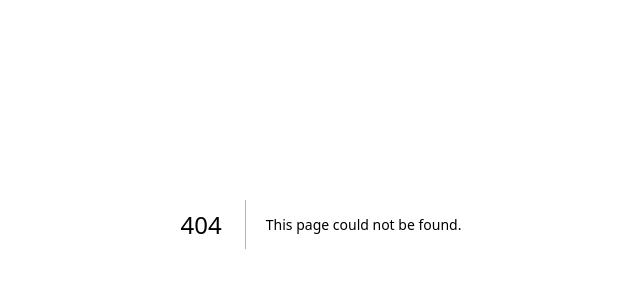
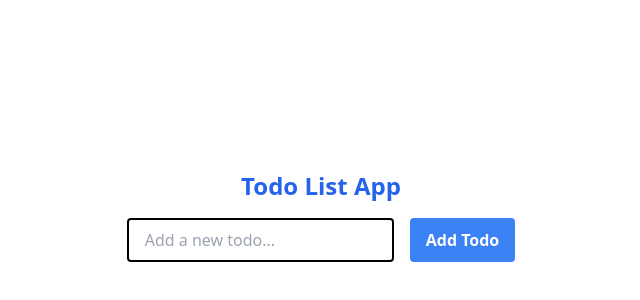
Before and after one commit to anantamishra/cct-csit-4-next, a Next.js app: page /todo in a window 1280 px wide. Before the commit this address had no page. Shown: the part 176-476 px from the top of the page, without its empty margins (319-959 px from the left). Built offline with nearby package versions, Linux system fonts and the light colour scheme.

Commit message:
todo app

```diff
--- /dev/null
+++ b/src/app/todo/page.jsx
@@ -0,0 +1,49 @@
+"use client";
+import { useState } from "react";
+
+export default function ToDoApp() {
+  const [todos, setTodos] = useState([]);
+  const [inputText, setInputText] = useState("");
+
+  // runs on input value change
+  const handleInputChange = (e) => {
+    setInputText(e.target.value);
+  };
+
+  // executes on button click
+  function handleAddTodo() {
+    if (inputText.trim() !== "") {
+      setTodos([...todos, inputText]);
+      setInputText("");
+    }
+  }
+
+  return (
+    <div className="flex w-full min-h-screen flex-col justify-center items-center gap-4">
+      <h1 className="text-2xl font-bold text-blue-600">Todo List App</h1>
+      <div className="flex gap-4">
+        <input
+          type="text"
+          value={inputText}
+          onChange={handleInputChange}
+          placeholder="Add a new todo..."
+          className="outline-none border-2 border-black focus:border-blue-500 py-2 px-4 rounded"
+        />
+        <button
+          onClick={handleAddTodo}
+          className="bg-blue-500  px-4 py-2 text-white font-semibold rounded"
+        >
+          Add Todo
+        </button>
+      </div>
+      <ul>
+        {todos.map((todo, index) => (
+          <div key={index} className="flex items-center gap-2">
+            <div className="h-4 w-4 bg-blue-500" />
+            <li>{todo}</li>
+          </div>
+        ))}
+      </ul>
+    </div>
+  );
+}
```
